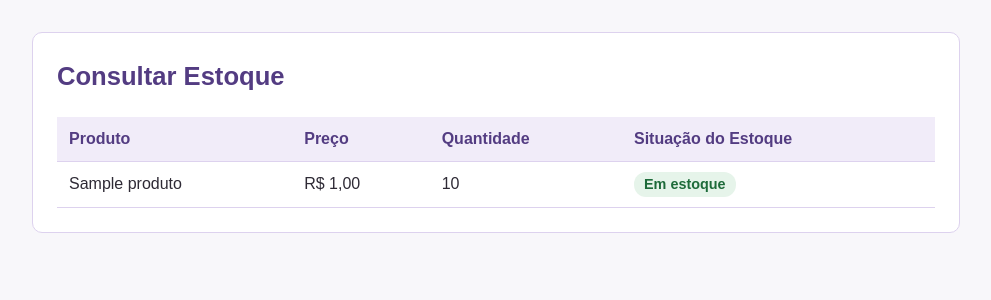
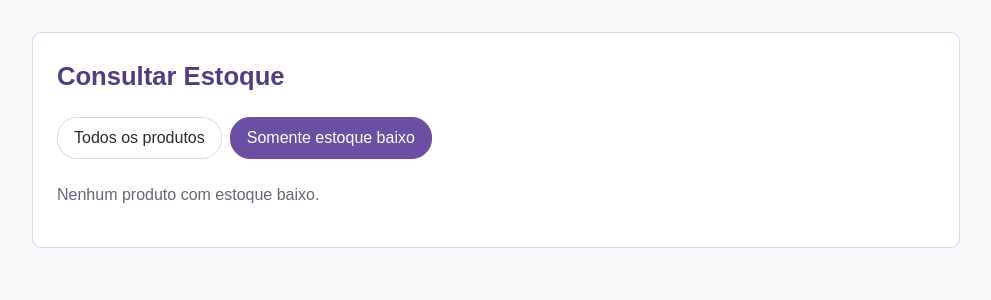
Before and after one commit to celiapaivab/lojao-campinho, a Django app: page /consultar/?filtro=baixo in a window 1280 px wide. Shown: the part 65-365 px from the top of the page, without its empty margins (144-1135 px from the left). Run offline with Django 5.2, Linux system fonts and the light colour scheme; a user stored in the database is signed in; tables that the repository leaves empty hold one stand-in row (values such as "Sample post").

Commit message:
feat: add low-stock filter to stock consultation
Co-Authored-By: Claude Opus 5.5 <noreply@anthropic.com>

```diff
--- a/estoque/templates/estoque/consultar.html
+++ b/estoque/templates/estoque/consultar.html
@@ -5,6 +5,13 @@
 {% block conteudo %}
 <section class="cartao">
     <h1>Consultar Estoque</h1>
+
+    {% if existem_produtos %}
+        <nav class="seletor" aria-label="Filtrar produtos">
+            <a href="{% url 'estoque:consultar' %}" {% if not somente_estoque_baixo %}class="ativo" aria-current="true"{% endif %}>Todos os produtos</a>
+            <a href="?filtro=baixo" {% if somente_estoque_baixo %}class="ativo" aria-current="true"{% endif %}>Somente estoque baixo</a>
+        </nav>
+    {% endif %}
 
     {% if produtos %}
         <div class="tabela-container">
@@ -35,6 +42,8 @@
                 </tbody>
             </table>
         </div>
+    {% elif somente_estoque_baixo %}
+        <p class="vazio">Nenhum produto com estoque baixo.</p>
     {% else %}
         <p class="vazio">Nenhum produto cadastrado ainda.</p>
     {% endif %}
--- a/estoque/views.py
+++ b/estoque/views.py
@@ -65,7 +65,19 @@ def gerenciar_estoque(request):
 
 @login_required
 def consultar_estoque(request):
-    contexto = {'produtos': Produto.objects.all()}
+    produtos = Produto.objects.all()
+
+    # Filtro "Somente estoque baixo": endereço /consultar/?filtro=baixo
+    somente_estoque_baixo = request.GET.get('filtro') == 'baixo'
+    if somente_estoque_baixo:
+        # Mesma regra da propriedade Produto.estoque_baixo (5 unidades ou menos).
+        produtos = produtos.filter(quantidade_estoque__lte=Produto.LIMITE_ESTOQUE_BAIXO)
+
+    contexto = {
+        'produtos': produtos,
+        'somente_estoque_baixo': somente_estoque_baixo,
+        'existem_produtos': Produto.objects.exists(),
+    }
     return render(request, 'estoque/consultar.html', contexto)
 
 
```
Also changed, not shown: estoque/tests.py (+31 -0 lines).
